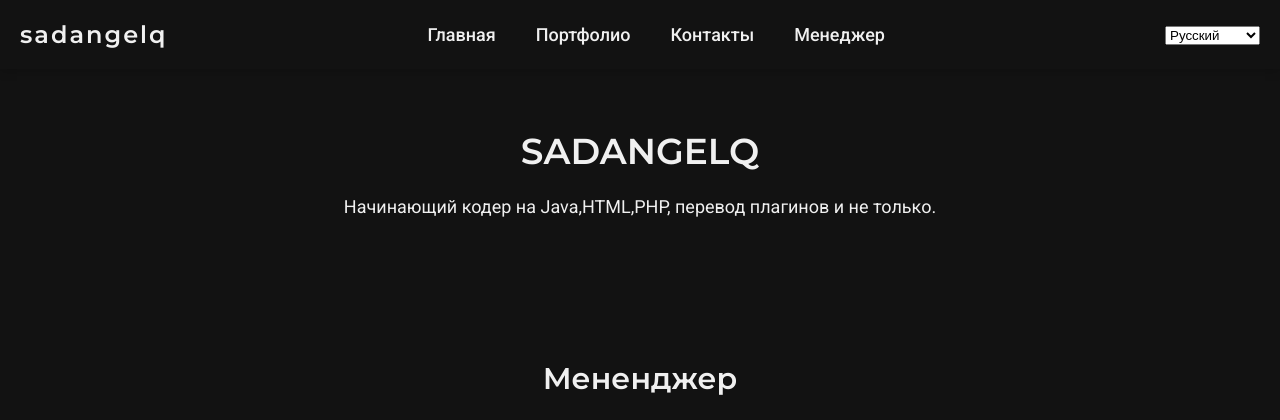
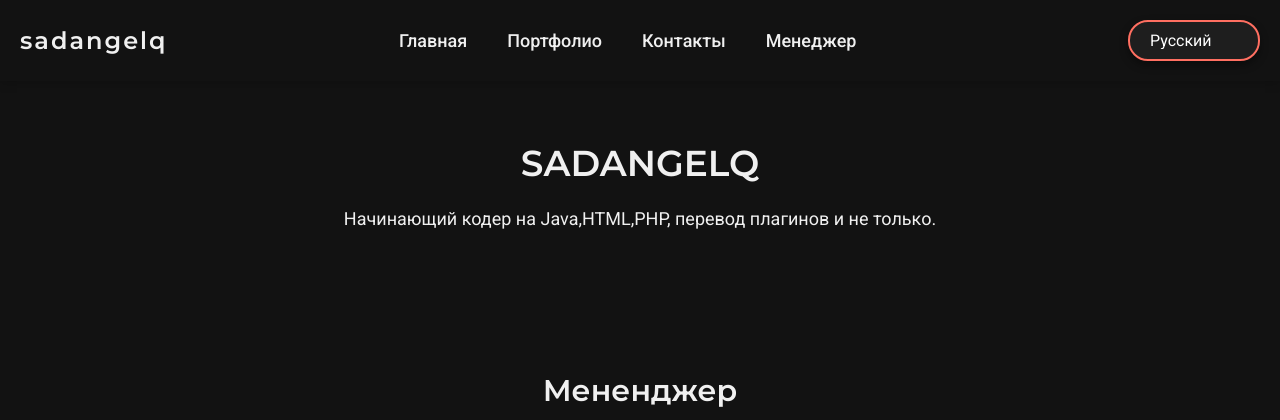
Before and after one commit to sadangelq/sadangelq.github.io, a PHP site: page /menager.html in a window 1280 px wide. Shown: the top 420 px of the page. Run offline with PHP 8.4, Linux system fonts and the light colour scheme.

Commit message:
Update styles.css

```diff
--- a/styles.css
+++ b/styles.css
@@ -315,3 +315,86 @@ body {
   font-size: 18px;
   opacity: 0.8;
 }
+
+
+/* Контейнер выпадающего списка */
+.language-dropdown {
+  position: relative;
+  display: inline-block;
+  margin-left: 20px;
+}
+
+/* Стили для <select> */
+.language-dropdown select {
+  appearance: none; /* Убираем стандартный вид */
+  -webkit-appearance: none;
+  -moz-appearance: none;
+  background-color: #1e1e1e;
+  color: #ffffff;
+  border: 2px solid #ff6f61;
+  border-radius: 20px; /* Увеличено закругление */
+  padding: 10px 20px;
+  font-size: 16px;
+  font-family: 'Roboto', sans-serif;
+  cursor: pointer;
+  transition: all 0.3s ease;
+  box-shadow: 0 4px 8px rgba(0, 0, 0, 0.4);
+  position: relative;
+  z-index: 10;
+}
+
+/* Стили при наведении */
+.language-dropdown select:hover {
+  background-color: #292929;
+  border-color: #ff856f;
+  box-shadow: 0 6px 12px rgba(0, 0, 0, 0.6);
+}
+
+/* Стили при фокусе */
+.language-dropdown select:focus {
+  outline: none;
+  border-color: #ff6f61;
+  box-shadow: 0 0 8px #ff6f61;
+}
+
+/* Стили опций */
+.language-dropdown select option {
+  background-color: #1e1e1e; /* Цвет фона */
+  color: #ffffff; /* Цвет текста */
+  padding: 10px;
+  border-radius: 5px; /* Закругление углов опций */
+  font-size: 16px;
+  font-family: 'Roboto', sans-serif;
+  margin: 2px 0;
+}
+
+/* Убираем стандартное выделение синего цвета */
+.language-dropdown select option:checked {
+  background-color: #ff6f61;
+  color: #ffffff;
+}
+
+/* При наведении на опцию */
+.language-dropdown select option:hover {
+  background-color: #383838;
+  color: #ff6f61;
+  transition: all 0.3s ease;
+}
+
+/* Добавляем стрелочку */
+.language-dropdown::after {
+  content: '▼';
+  position: absolute;
+  top: 50%;
+  right: 20px;
+  transform: translateY(-50%);
+  font-size: 14px;
+  color: #ffffff;
+  pointer-events: none;
+  transition: transform 0.3s ease;
+}
+
+/* Эффект вращения стрелки при наведении */
+.language-dropdown select:hover + .language-dropdown::after {
+  transform: translateY(-50%) rotate(180deg);
+}
```
